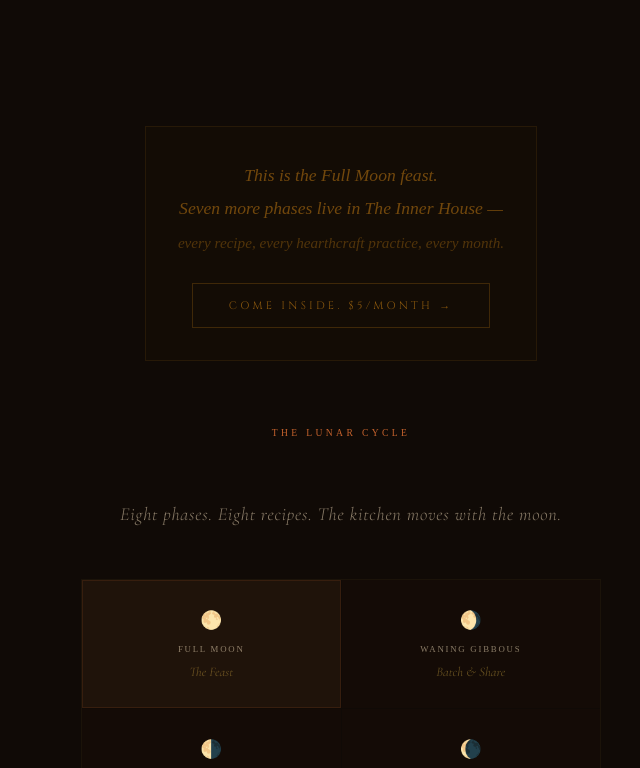
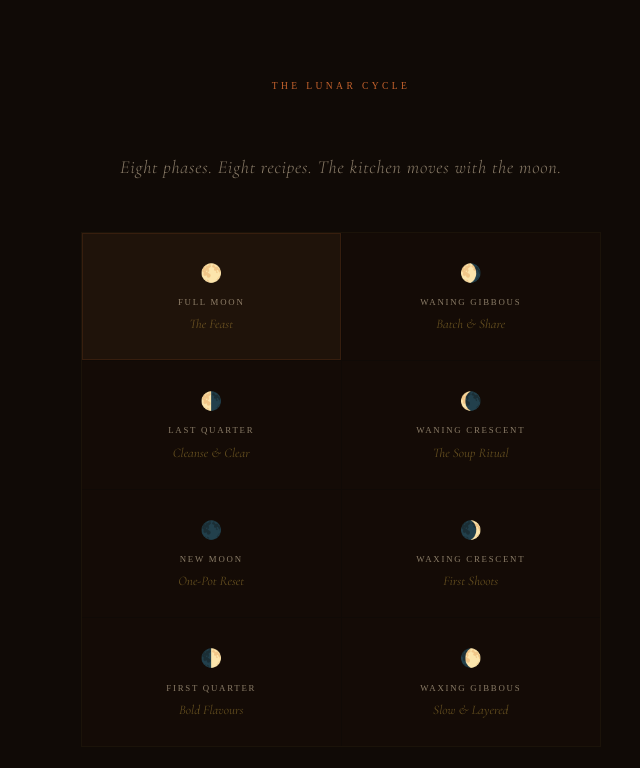
Before and after one commit to maisoncache/maisoncache, a plain HTML site: page hearth.html in a window 1280 px wide. Shown: the part 3460-4228 px from the top of the page, without its empty margins (299-939 px from the left). Drawn offline with nearby package versions, Linux system fonts and the light colour scheme; a web font is replaced by a local one.

Commit message:
Remove pricing language and mid-page CTA from hearth.html
Corrected spelling errors in the method instructions and removed unnecessary HTML elements.

```diff
--- a/hearth.html
+++ b/hearth.html
@@ -523,7 +523,7 @@
             <div style="margin-top:1.5rem; text-align:left">
               <p style="font-family:var(--font-fellsc,serif);font-size:0.55rem;letter-spacing:0.25em;text-transform:uppercase;color:rgba(200,160,64,0.35);margin-bottom:0.8rem">Method</p>
               <ol style="font-family:var(--font-cg,serif);font-size:0.95rem;color:rgba(237,216,184,0.7);line-height:1.9;padding-left:1.2rem;margin:0">
-                <li>Score the lamb all over and press a half-clove of garlic and a small sprig of rosemary into each cut. Don't rush this. It matters.</li>
+                <li>Score the lamb all over and press a half-clove of garlic and a small shprig of rosehmary into each cut. Don't rush this. It matterhs.</li>
                 <li>Rub the shoulder with olive oil, salt, and pepper until it looks like something worth cooking. Place it in a heavy roasting dish. Pour the wine and stock around it — not over it. Scatter the rosemary.</li>
                 <li>Cover tightly with two layers of foil. Place in a cold oven, then set to 160°C. Let it go for four hours without lifting the foil. The house will smell like something your body remembers.</li>
                 <li>After four hours, remove the foil. Toss the root vegetables with olive oil, honey, salt, and pepper and arrange them around the lamb. Return uncovered for 45 minutes to an hour until the vegetables are dark at the edges and the lamb pulls apart at a touch.</li>
@@ -670,41 +670,6 @@
     <section class="section--medium" id="cycle">
       <div class="reveal" style="display:flex; flex-direction:column; align-items:center; gap:2rem">
 
-        <div style="
-          text-align: center;
-          margin: 3rem auto 2rem;
-          max-width: 480px;
-          padding: 2rem 2rem;
-          border: 1px solid rgba(176,112,16,0.12);
-          background: rgba(176,112,16,0.025);
-        ">
-          <p style="
-            font-family: 'Cormorant Infant', serif;
-            font-size: 1.1rem;
-            font-style: italic;
-            color: rgba(176,112,16,0.6);
-            line-height: 1.9;
-            margin-bottom: 1.5rem;
-          ">This is the Full Moon feast.<br>
-          Seven more phases live in The Inner House —<br>
-          <span style="color: rgba(176,112,16,0.4); font-size: 0.95rem;">
-            every recipe, every hearthcraft practice, every month.
-          </span></p>
-          <a href="https://maison-cache.ghost.io/#/portal/signup"
-             target="_blank" rel="noopener noreferrer"
-             style="
-               display: inline-block;
-               text-decoration: none;
-               padding: 0.75rem 2.2rem;
-               font-family: 'Cinzel', serif;
-               font-size: 0.68rem;
-               letter-spacing: 0.3em;
-               text-transform: uppercase;
-               color: rgba(176,112,16,0.75);
-               border: 1px solid rgba(176,112,16,0.28);
-               transition: all 0.4s ease;
-             ">Come inside. $5/month →</a>
-        </div>
 
         <div class="room-label">The Lunar Cycle</div>
         <p class="room-sub" style="margin-bottom:1rem">Eight phases. Eight recipes. The kitchen moves with the moon.</p>
@@ -892,7 +857,7 @@
       <div class="reveal" style="max-width:440px; margin: 0 auto; text-align:center; display:flex; flex-direction:column; align-items:center; gap:1.2rem">
         <p class="intention-line" style="max-width:360px">The full Hearth cycle — all eight recipes with ingredients and method, hearthcraft practices, and expanded rituals — lives in The Inner House.</p>
         <a href="https://maison-cache.ghost.io/#/portal/signup" target="_blank" rel="noopener noreferrer" style="font-family:var(--font-cinzel); font-size:0.65rem; letter-spacing:0.18em; text-transform:uppercase; color:var(--beeswax); text-decoration:none; border:1px solid rgba(200,160,64,0.25); padding:0.7rem 2rem; transition:all 0.4s">Join the house</a>
-        <p style="font-family:var(--font-fellsc); font-size:0.48rem; letter-spacing:0.2em; text-transform:uppercase; color:rgba(200,160,64,0.2)">$5/month · The Inner House</p>
+        <p style="font-family:var(--font-fellsc); font-size:0.48rem; letter-spacing:0.2em; text-transform:uppercase; color:rgba(200,160,64,0.2)"></p>
       </div>
     </section>
 
```
